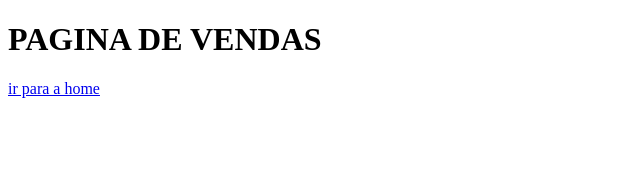
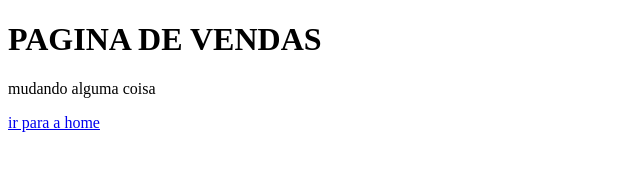
Before and after one commit to ViniciusPRodrigues/aprendendo, a plain HTML site: page pagina de vendas.html in a window 1280 px wide. Shown: the whole page, without its empty margins (0-640 px from the left). Drawn offline with Linux system fonts and the light colour scheme.

Commit message:
mudei algo

```diff
--- a/pagina de vendas.html
+++ b/pagina de vendas.html
@@ -7,6 +7,7 @@
 </head>
 <body>
     <h1>PAGINA DE VENDAS</h1>
+    <p>mudando alguma coisa</p>
     <a href="index.html">ir para a home</a>
 </body>
 </html>
```
